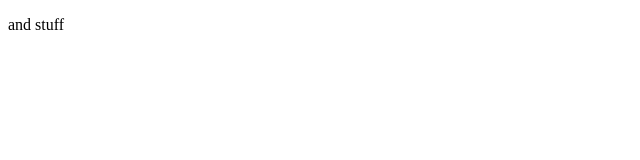
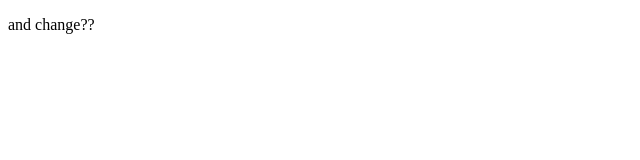
Before and after one commit to ilkronz/ilkronz.github.io, a plain HTML site: page index.html in a window 1280 px wide. Shown: the full height of the page, 0-640 px from the left. Drawn offline with Linux system fonts and the light colour scheme.

Commit message:
Update index.html
Testing something

```diff
--- a/index.html
+++ b/index.html
@@ -4,6 +4,6 @@
     <title>Things</title>
   </head>
   <body>
-    <p>and stuff</p>
+    <p>and change??</p>
   </body>
 </html>
```
